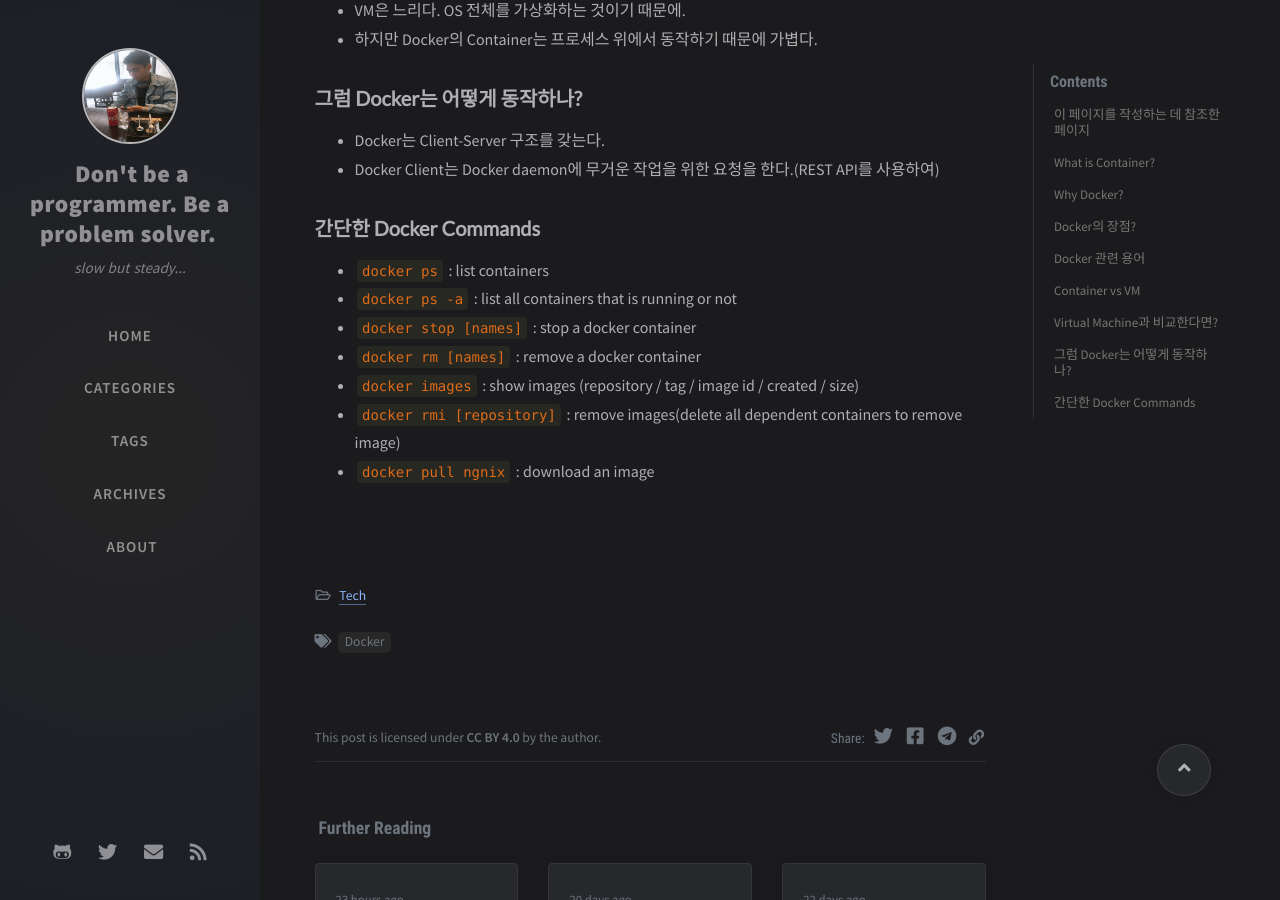
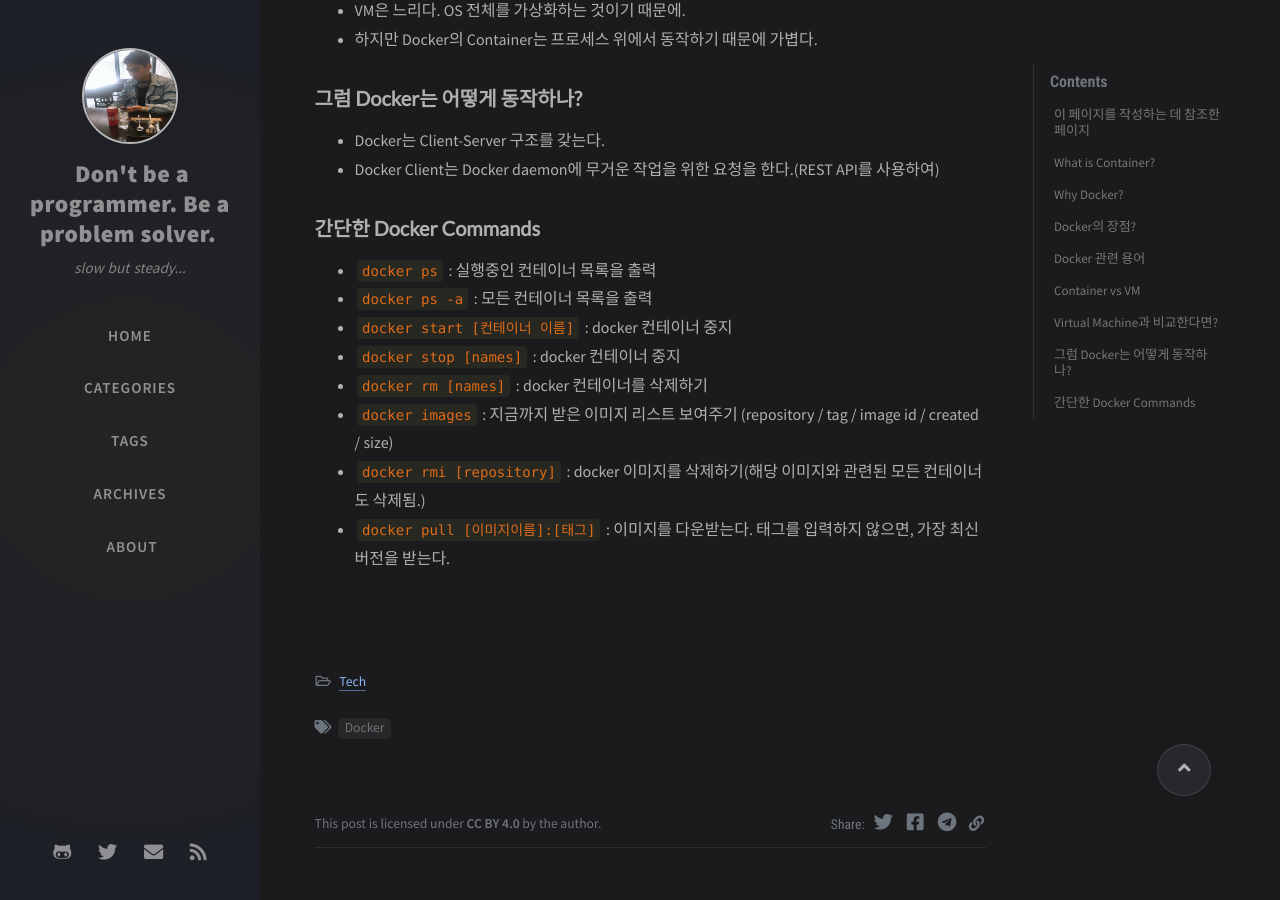
Before and after one commit to eurowondollaryen/eurowondollaryen.github.io, a Jekyll site: the page built from _posts/2020-08-25-docker.md, in a window 1280 px wide and 900 px high, scrolled down 1301 px. Built offline with Jekyll 4.4.1, drawn with Linux system fonts in a browser that asks for light colours; nearby versions of some CDN libraries; comment, search, counter and statistics services are not loaded.

Commit message:
modified docker post

```diff
--- a/_posts/2020-08-25-docker.md
+++ b/_posts/2020-08-25-docker.md
@@ -46,10 +46,11 @@ pin: true
 
 
 ### **간단한 Docker Commands**
-* `docker ps` : list containers
-* `docker ps -a` : list all containers that is running or not
-* `docker stop [names]` : stop a docker container
-* `docker rm [names]` : remove a docker container
-* `docker images` : show images (repository / tag / image id / created / size)
-* `docker rmi [repository]` : remove images(delete all dependent containers to remove image)
-* `docker pull ngnix` : download an image
+* `docker ps` : 실행중인 컨테이너 목록을 출력
+* `docker ps -a` : 모든 컨테이너 목록을 출력
+* `docker start [컨테이너 이름]` : docker 컨테이너 중지
+* `docker stop [names]` : docker 컨테이너 중지
+* `docker rm [names]` : docker 컨테이너를 삭제하기
+* `docker images` : 지금까지 받은 이미지 리스트 보여주기 (repository / tag / image id / created / size)
+* `docker rmi [repository]` : docker 이미지를 삭제하기(해당 이미지와 관련된 모든 컨테이너도 삭제됨.)
+* `docker pull [이미지이름]:[태그]` : 이미지를 다운받는다. 태그를 입력하지 않으면, 가장 최신버전을 받는다.
```
